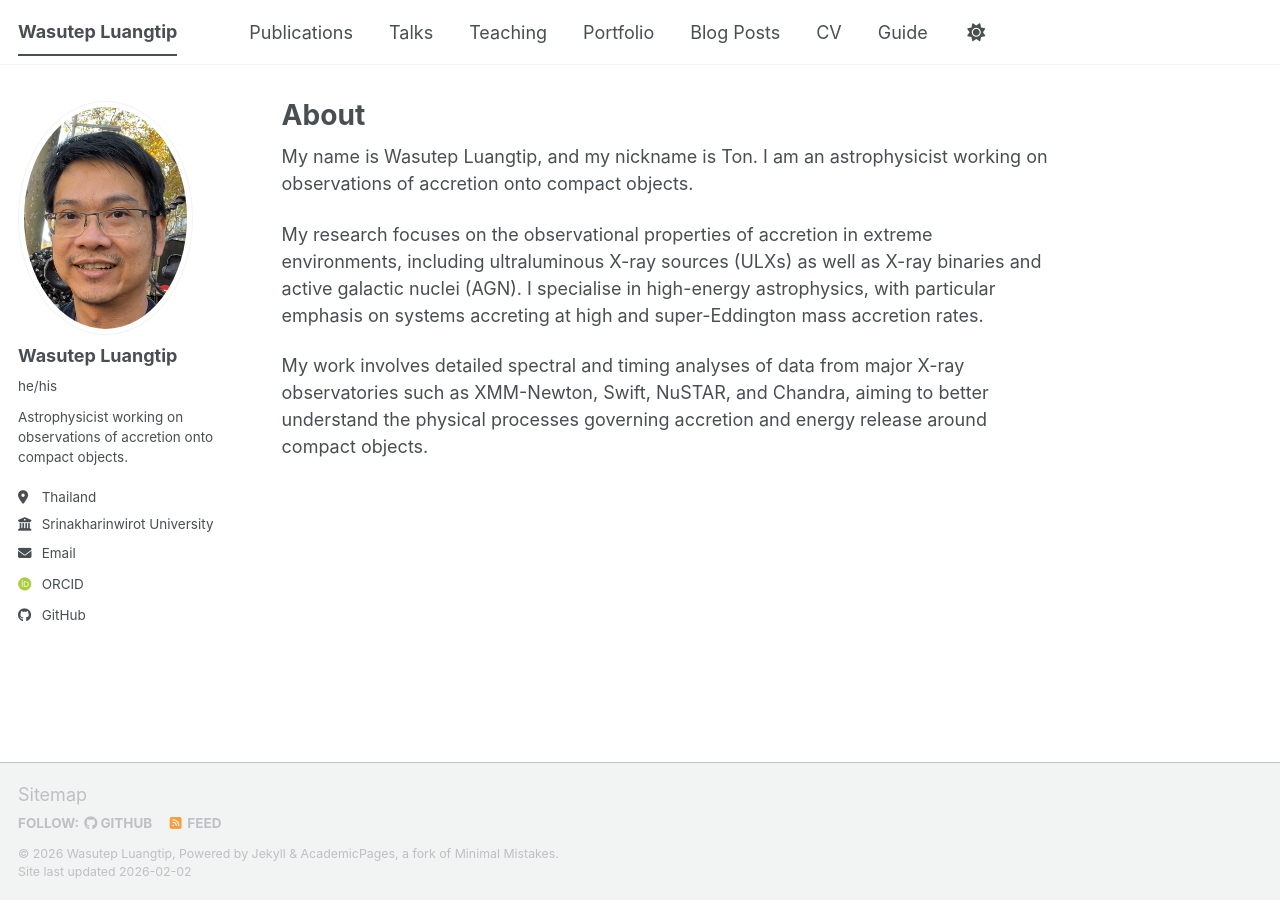
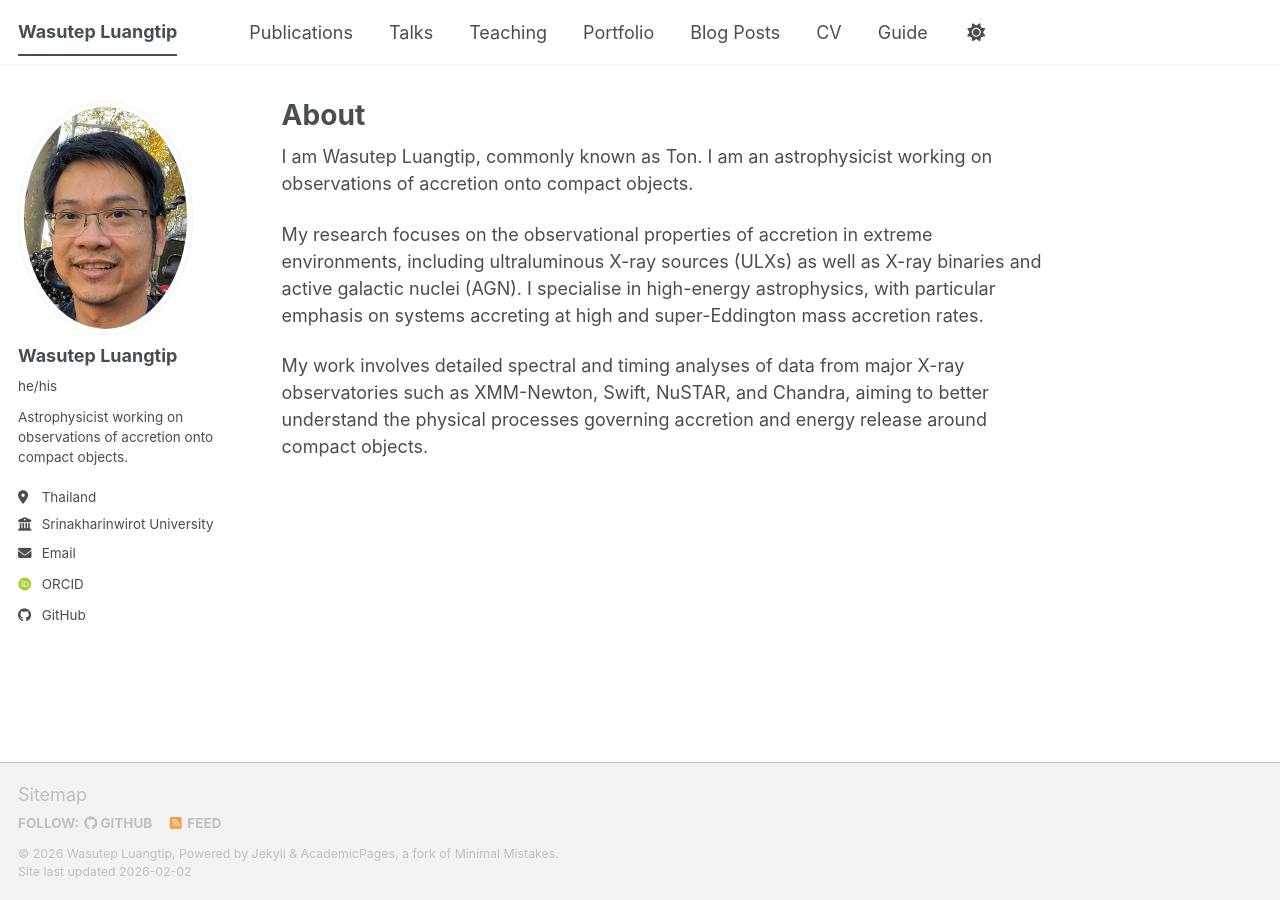
Before and after one commit to wluangtip/wluangtip.github.io, a Jekyll site: the page built from _pages/about.md, in a window 1280 px wide. Built offline with Jekyll 4.4.1, drawn with Linux system fonts in a browser that asks for light colours; some web fonts are replaced; a script bundle is joined from its source files by our own code; library files that are not in the unit come from our copies.

Commit message:
Update about.md

```diff
--- a/_pages/about.md
+++ b/_pages/about.md
@@ -7,7 +7,7 @@
   - /about.html
 ---
 
-My name is Wasutep Luangtip, and my nickname is Ton. I am an astrophysicist working on observations of accretion onto compact objects.
+I am Wasutep Luangtip, commonly known as Ton. I am an astrophysicist working on observations of accretion onto compact objects.
 
 My research focuses on the observational properties of accretion in extreme environments, including ultraluminous X-ray sources (ULXs) as well as X-ray binaries and active galactic nuclei (AGN). I specialise in high-energy astrophysics, with particular emphasis on systems accreting at high and super-Eddington mass accretion rates.
 
```
